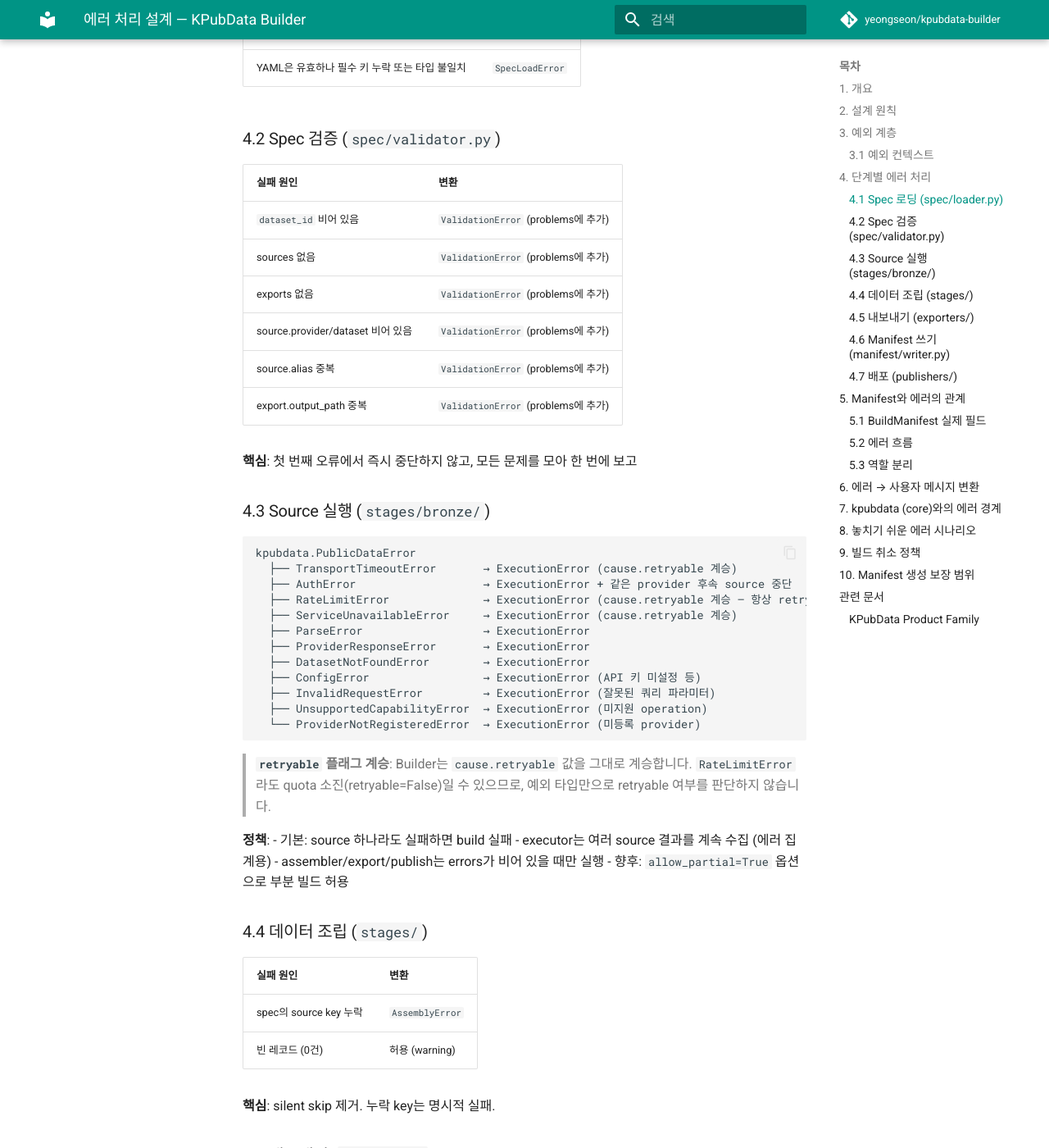
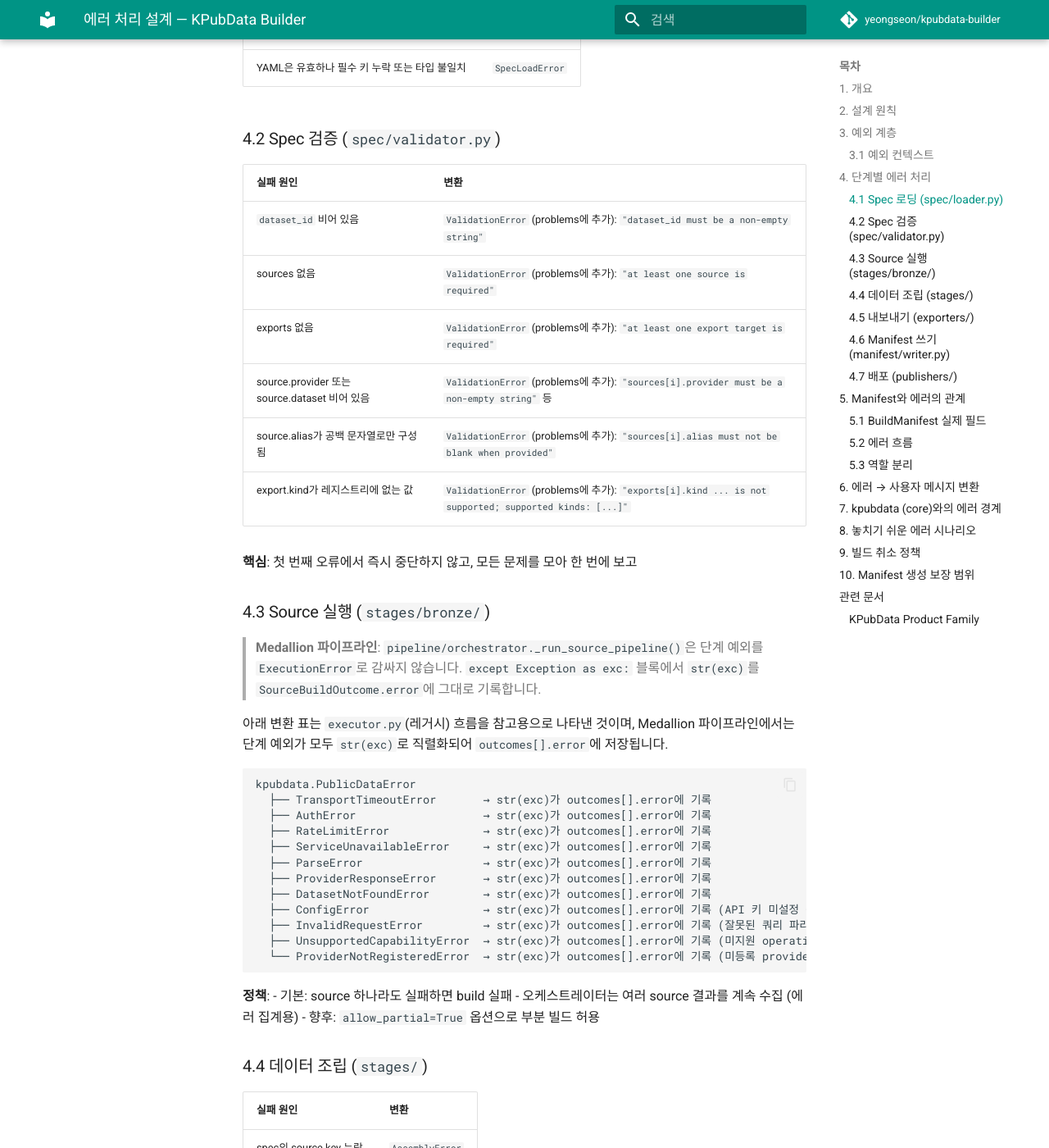
Before and after one commit to yeongseon/kpubdata-builder, an MkDocs documentation site: the page built from docs/ERROR_HANDLING.md, in a window 1280 px wide and 1400 px high, scrolled down 1780 px. Shown: the whole window at 82% size. Built offline with MkDocs 1.6.1 and Material for MkDocs 9.7.7, drawn with Linux system fonts in a browser that asks for light colours; comment, search, counter and statistics services are not loaded.

Commit message:
docs: fix nine doc-accuracy issues from PR #236 review
- API_CONTRACT.md: fix spec-load error prefix to "Failed to parse build
  spec" (parse_spec() not load_spec())
- API_CONTRACT.md: correct validation-failure problems to real validator
  messages ("at least one source is required", "at least one export
  target is required")
- API_CONTRACT.md: fix source_key format from slash to dot-separated
  (provider.dataset) in /preview, /build success, and /build failure
  examples
- API_CONTRACT.md: remove "ExecutionError: " type prefix from /build
  failure error example; orchestrator records str(exc) verbatim
- docs/ERROR_HANDLING.md: replace fictional alias/output_path duplicate
  checks with real validator rules (blank alias, unsupported kind)
  including actual error message strings
- docs/ERROR_HANDLING.md: clarify Medallion pipeline does not wrap
  stage exceptions as ExecutionError; _run_source_pipeline() records
  str(exc) in outcomes[].error
- EXPORT_MODEL.md: document that entry-point plugin registration
  requires an explicit load_entry_point_exporters() call at runtime
- DOMAIN_MODEL.md: mark BuildSpec.splits as 0..1 in classDiagram to
  reflect SplitSpec | None type in spec/models.py

Co-Authored-By: Claude Opus 4.8 (1M context) <noreply@anthropic.com>

````diff
--- a/docs/ERROR_HANDLING.md
+++ b/docs/ERROR_HANDLING.md
@@ -76,39 +76,42 @@ class DatasetValidationError(BuildError):
 
 | 실패 원인 | 변환 |
 |:---|:---|
-| `dataset_id` 비어 있음 | `ValidationError` (problems에 추가) |
-| sources 없음 | `ValidationError` (problems에 추가) |
-| exports 없음 | `ValidationError` (problems에 추가) |
-| source.provider/dataset 비어 있음 | `ValidationError` (problems에 추가) |
-| source.alias 중복 | `ValidationError` (problems에 추가) |
-| export.output_path 중복 | `ValidationError` (problems에 추가) |
+| `dataset_id` 비어 있음 | `ValidationError` (problems에 추가): `"dataset_id must be a non-empty string"` |
+| sources 없음 | `ValidationError` (problems에 추가): `"at least one source is required"` |
+| exports 없음 | `ValidationError` (problems에 추가): `"at least one export target is required"` |
+| source.provider 또는 source.dataset 비어 있음 | `ValidationError` (problems에 추가): `"sources[i].provider must be a non-empty string"` 등 |
+| source.alias가 공백 문자열로만 구성됨 | `ValidationError` (problems에 추가): `"sources[i].alias must not be blank when provided"` |
+| export.kind가 레지스트리에 없는 값 | `ValidationError` (problems에 추가): `"exports[i].kind ... is not supported; supported kinds: [...]"` |
 
 **핵심**: 첫 번째 오류에서 즉시 중단하지 않고, 모든 문제를 모아 한 번에 보고
 
 ### 4.3 Source 실행 (`stages/bronze/`)
 
+> **Medallion 파이프라인**: `pipeline/orchestrator._run_source_pipeline()`은 단계 예외를
+> `ExecutionError`로 감싸지 않습니다. `except Exception as exc:` 블록에서 `str(exc)`를
+> `SourceBuildOutcome.error`에 그대로 기록합니다.
+
+아래 변환 표는 `executor.py`(레거시) 흐름을 참고용으로 나타낸 것이며,
+Medallion 파이프라인에서는 단계 예외가 모두 `str(exc)`로 직렬화되어 `outcomes[].error`에 저장됩니다.
+
 ```
 kpubdata.PublicDataError
-  ├── TransportTimeoutError       → ExecutionError (cause.retryable 계승)
-  ├── AuthError                   → ExecutionError + 같은 provider 후속 source 중단
-  ├── RateLimitError              → ExecutionError (cause.retryable 계승 — 항상 retryable은 아님)
-  ├── ServiceUnavailableError     → ExecutionError (cause.retryable 계승)
-  ├── ParseError                  → ExecutionError
-  ├── ProviderResponseError       → ExecutionError
-  ├── DatasetNotFoundError        → ExecutionError
-  ├── ConfigError                 → ExecutionError (API 키 미설정 등)
-  ├── InvalidRequestError         → ExecutionError (잘못된 쿼리 파라미터)
-  ├── UnsupportedCapabilityError  → ExecutionError (미지원 operation)
-  └── ProviderNotRegisteredError  → ExecutionError (미등록 provider)
+  ├── TransportTimeoutError       → str(exc)가 outcomes[].error에 기록
+  ├── AuthError                   → str(exc)가 outcomes[].error에 기록
+  ├── RateLimitError              → str(exc)가 outcomes[].error에 기록
+  ├── ServiceUnavailableError     → str(exc)가 outcomes[].error에 기록
+  ├── ParseError                  → str(exc)가 outcomes[].error에 기록
+  ├── ProviderResponseError       → str(exc)가 outcomes[].error에 기록
+  ├── DatasetNotFoundError        → str(exc)가 outcomes[].error에 기록
+  ├── ConfigError                 → str(exc)가 outcomes[].error에 기록 (API 키 미설정 등)
+  ├── InvalidRequestError         → str(exc)가 outcomes[].error에 기록 (잘못된 쿼리 파라미터)
+  ├── UnsupportedCapabilityError  → str(exc)가 outcomes[].error에 기록 (미지원 operation)
+  └── ProviderNotRegisteredError  → str(exc)가 outcomes[].error에 기록 (미등록 provider)
 ```
-
-> **`retryable` 플래그 계승**: Builder는 `cause.retryable` 값을 그대로 계승합니다.
-> `RateLimitError`라도 quota 소진(retryable=False)일 수 있으므로, 예외 타입만으로 retryable 여부를 판단하지 않습니다.
 
 **정책**:
 - 기본: source 하나라도 실패하면 build 실패
-- executor는 여러 source 결과를 계속 수집 (에러 집계용)
-- assembler/export/publish는 errors가 비어 있을 때만 실행
+- 오케스트레이터는 여러 source 결과를 계속 수집 (에러 집계용)
 - 향후: `allow_partial=True` 옵션으로 부분 빌드 허용
 
 ### 4.4 데이터 조립 (`stages/`)
````
Also changed, not shown: API_CONTRACT.md (+7 -7 lines), DOMAIN_MODEL.md (+1 -1 lines), EXPORT_MODEL.md (+10 -1 lines).
